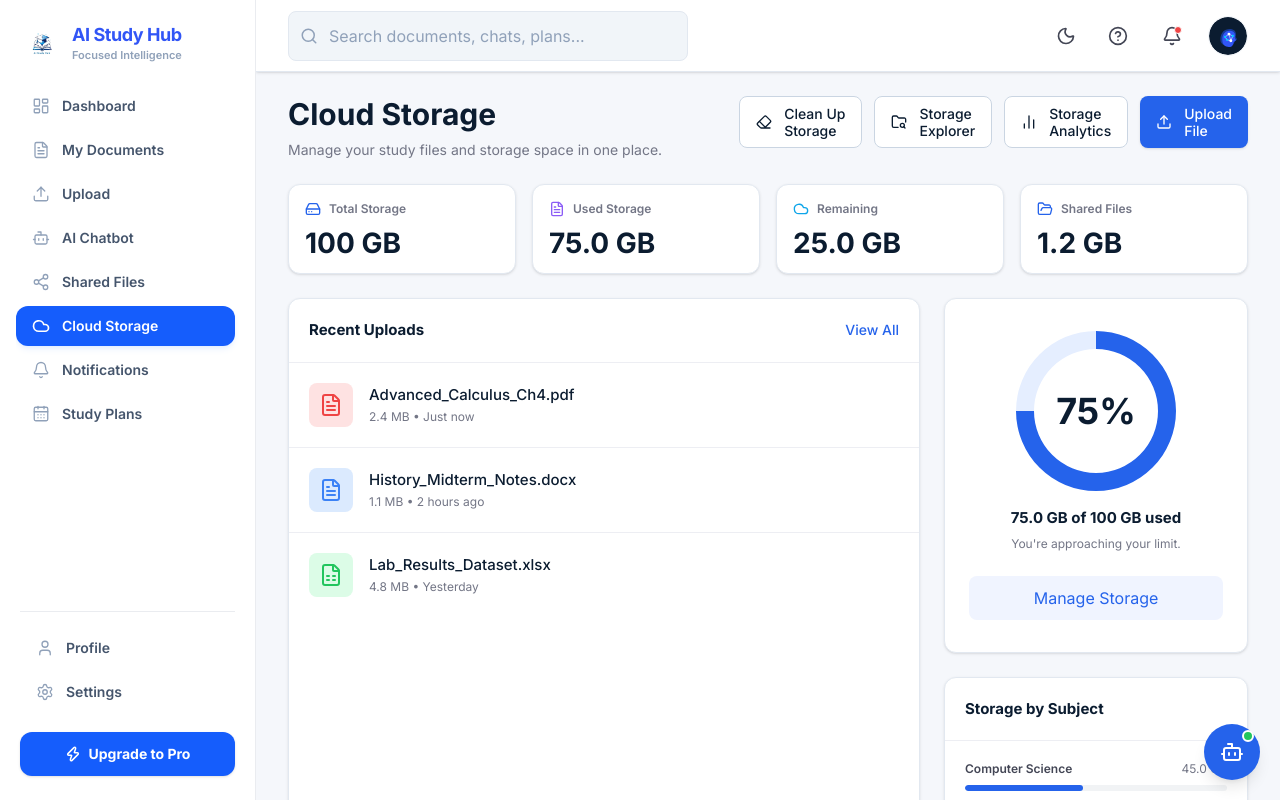
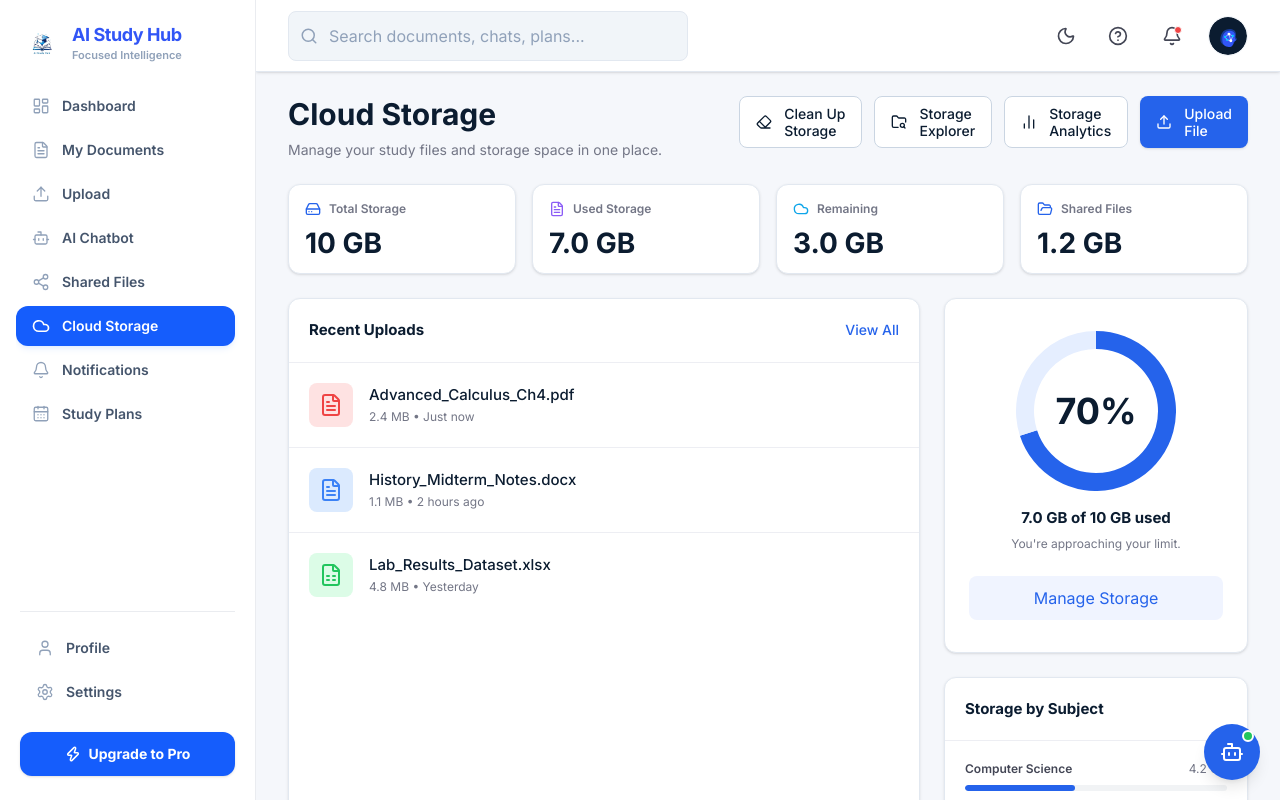
Before and after one commit to huynhduybinh24/SWP391_AIStudyHub, a React (Vite) app in the folder FrontEnd/: page /dashboard/storage in a window 1280 px wide. Built offline with nearby package versions, Linux system fonts and the light colour scheme; the HTML template or start-up script is replaced by a standard one.

Commit message:
feat: add cloud storage page, pricing page, and authentication type definitions

```diff
--- a/FrontEnd/src/features/storage/pages/CloudStoragePage.tsx
+++ b/FrontEnd/src/features/storage/pages/CloudStoragePage.tsx
@@ -22,6 +22,9 @@ import { Card, CardContent } from '@/components/ui/Card'
 import { Modal } from '@/components/ui/Modal'
 import { useState, useRef, useMemo } from 'react'
 import { useTheme } from '@/features/settings/components/ThemeProvider'
+import { useAuthStore } from '@/stores/authStore'
+import { env } from '@/config/env'
+import { useToast } from '@/components/ui/Toast'
 
 const INITIAL_UPLOADS = [
   {
@@ -56,7 +59,6 @@ const INITIAL_UPLOADS = [
   },
 ]
 
-const TOTAL_STORAGE_GB = 100;
 const SHARED_FILES_GB = 1.2;
 
 const getFileExtensionInfo = (filename: string) => {
@@ -78,12 +80,21 @@ const formatSize = (bytes: number) => {
 export function CloudStoragePage() {
   const { resolvedTheme } = useTheme()
   const isDark = resolvedTheme === 'dark'
+  const user = useAuthStore((s) => s.user)
+  const toast = useToast()
+
+  const TOTAL_STORAGE_GB = user?.plan === 'pro'
+    ? env.PRO_STORAGE_LIMIT
+    : user?.plan === 'institutional'
+      ? 1000
+      : env.FREE_STORAGE_LIMIT;
+
   const [uploads, setUploads] = useState(INITIAL_UPLOADS)
   const fileInputRef = useRef<HTMLInputElement>(null)
-  const [baseUsedStorage, setBaseUsedStorage] = useState(74.992)
+  const [baseUsedStorage, setBaseUsedStorage] = useState(!user || user.plan === 'free' ? 7.0 : 25.0)
   const [isManageModalOpen, setIsManageModalOpen] = useState(false)
-  const [trashSize, setTrashSize] = useState(2.5)
-  const [tempSize, setTempSize] = useState(1.2)
+  const [trashSize, setTrashSize] = useState(!user || user.plan === 'free' ? 0.5 : 2.5)
+  const [tempSize, setTempSize] = useState(!user || user.plan === 'free' ? 0.3 : 1.2)
 
   const recentUploadsSizeGB = useMemo(() => {
     const totalBytes = uploads.reduce((acc, curr) => acc + curr.sizeBytes, 0)
@@ -100,15 +111,24 @@ export function CloudStoragePage() {
   ]
 
   const subjects = [
-    { name: 'Computer Science', size: `${(45 + recentUploadsSizeGB).toFixed(1)} GB`, progress: 45 + Math.round(recentUploadsSizeGB), color: '#2563eb' },
-    { name: 'Mathematics', size: '15 GB', progress: 15, color: '#8b5cf6' },
-    { name: 'Literature', size: '8 GB', progress: 8, color: '#0f766e' },
+    { name: 'Computer Science', size: `${(baseUsedStorage * 0.6 + recentUploadsSizeGB).toFixed(1)} GB`, progress: (baseUsedStorage * 0.6 / TOTAL_STORAGE_GB) * 100 + Math.round(recentUploadsSizeGB), color: '#2563eb' },
+    { name: 'Mathematics', size: `${(baseUsedStorage * 0.3).toFixed(1)} GB`, progress: (baseUsedStorage * 0.3 / TOTAL_STORAGE_GB) * 100, color: '#8b5cf6' },
+    { name: 'Literature', size: `${(baseUsedStorage * 0.1).toFixed(1)} GB`, progress: (baseUsedStorage * 0.1 / TOTAL_STORAGE_GB) * 100, color: '#0f766e' },
   ]
 
   const handleFileUpload = (e: React.ChangeEvent<HTMLInputElement>) => {
     const files = e.target.files;
     if (files && files.length > 0) {
       const file = files[0];
+      const newUploadSizeGB = file.size / (1024 * 1024 * 1024);
+
+      if (parseFloat(totalUsedGB) + newUploadSizeGB > TOTAL_STORAGE_GB) {
+        toast.error(`Storage limit exceeded. Upgrade to Pro for ${env.PRO_STORAGE_LIMIT}GB storage.`);
+        if (fileInputRef.current) {
+          fileInputRef.current.value = '';
+        }
+        return;
+      }
       const { icon, iconColor, bgColor } = getFileExtensionInfo(file.name);
 
       const newUpload = {
```
